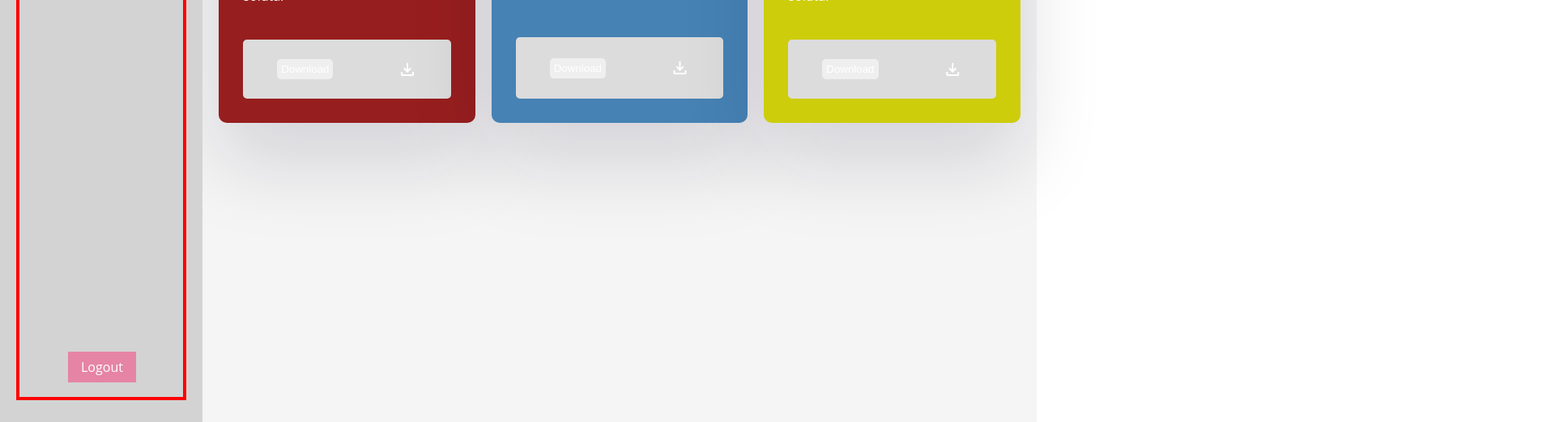
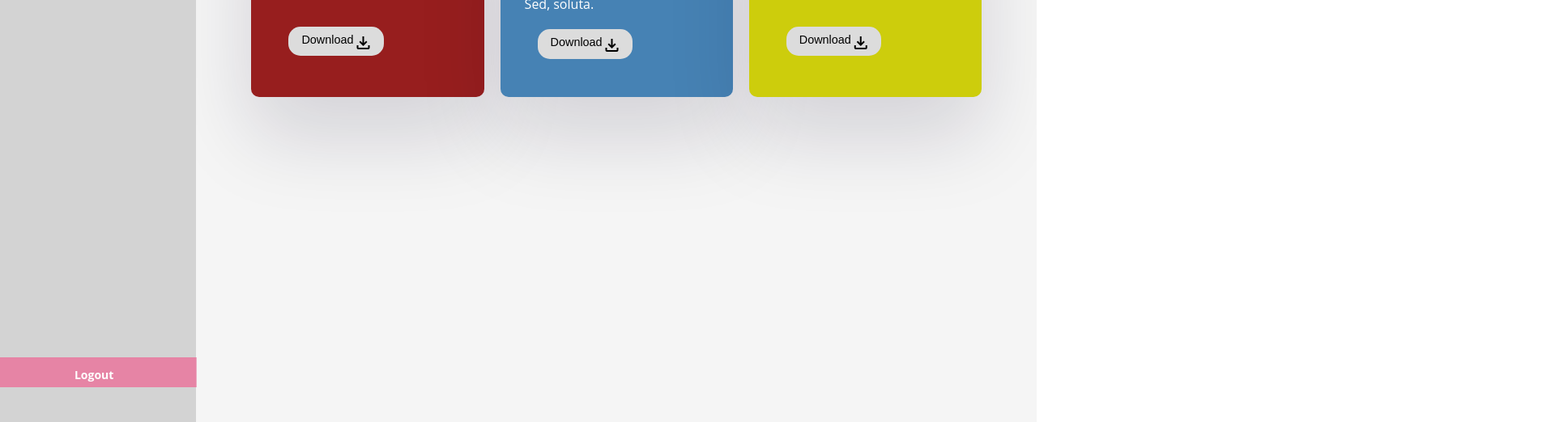
Before and after one commit to ZeeAzeez/dashboard, a plain HTML site: page dashboard.html in a window 1280 px wide. Shown: the part 278-800 px from the top of the page at 81% size, 1920 px wide, since content can reach past the window. Drawn offline with nearby package versions, Linux system fonts and the light colour scheme.

Commit message:
new changes on button

```diff
--- a/dashboard.css
+++ b/dashboard.css
@@ -29,9 +29,10 @@
  ul {
     list-style-type: none;
     align-items: center;
-    border: 4px solid red;
+    /* border: 4px solid red; */
     height: 90vh;
     position: relative;
+    width: 100%;
   }
 
 main{
@@ -59,15 +60,33 @@ footer{
 }
 .navbar-menu ul{
     padding: 50px;
+
 }
 .navbar-menu ul li{
     padding: 10px;
 }
 .navbar-menu ul li:last-child{
+    background-color: rgb(230, 132, 165);
+    width: 125%;
     position: absolute;
     bottom: 1rem;
-    width: 3000px;
-    padding-right: 5rem;
+    left: 0;
+    transform: translateX(-12%);
+    /* padding: 0.3rem 0.5rem; */
+    height: 2.3rem;
+
+}
+#logout-btn{
+    color:white;
+    /* padding: 0.5rem 1rem; */
+    text-align: center;
+    margin: 0 auto;
+    /* padding: 0.3rem 0.5rem; */
+
+}
+#logout-btn h3{
+    padding: 0.1rem 0.5rem;
+    font-size: 14px;
 }
 .navbar-menu a:hover {
     color: steelblue;
@@ -75,12 +94,7 @@ footer{
 .navbar-menu a.active{
         background-color: #04AA6D;
 }
-#logout-btn{
-    color:white;
-    background-color: rgb(230, 132, 165);
-    padding: 0.5rem 1rem;
 
-}
 
 .content{
     background: #fff;
@@ -90,12 +104,15 @@ footer{
     margin-bottom: 10px;
     display:grid;
     grid-template-columns: 1fr;
+    width: 100%;
 }
 .stocks-header{
     display:flex;
     justify-content: space-between;
     align-items: center;
     margin-bottom: 10px;
+    padding: 0.9rem 1rem;
+    width: 100%;
 }
 .stocks{
     background-color: rgb(151, 30, 30);
@@ -129,21 +146,30 @@ footer{
     grid-template-columns: repeat(3, 1fr);
     grid-gap: 20px;
     height: 50%;
+    padding: 2rem 3rem;
 }
 .button-group{
     display: flex;
-    justify-content: space-around;
+    /* justify-content: space-around; */
     align-items: center;
-    padding: 2px;
-    background-color: gainsboro;
+    /* background-color: white; */
+    width: 100%;
+    padding: 1rem;
     border-radius: 5px;
 }
+
 .button-group button{
-    padding: 5px;
-    border-radius: 5px;
+    display: flex;
+    justify-content: space-between;
+    padding: 0.5rem 1rem;
+    border-radius: 15px;
+    background-color: gainsboro;
     border: none;
-    color: white;
-    cursor: pointer;
+    color: black;
+    font-size: 0.9rem;
+    width: 60%;
+    height: 2.3rem;
+    margin-left: 1rem auto;
 }
 
 @media(max-width: 768px){
@@ -170,6 +196,6 @@ footer{
 
         grid-template-columns: 1fr;
         width: 100%;
-        padding: 1rem 2rem;
+        padding: 2rem 3rem;
     }
 }
--- a/dashboard.html
+++ b/dashboard.html
@@ -21,8 +21,9 @@
         </div>
           Lorem, ipsum dolor sit amet consectetur adipisicing elit. Sed, soluta.
           <div class="button-group">
-          <button type="button" class="stock-button">Download</button>
-          <span class="material-symbols-outlined stock-button">download</span>
+          <button type="button" class="stock-button">Download
+            <span class="material-symbols-outlined stock-button">download</span>
+          </button>
         </div>
         </div>
         <div class="content new-customers">
@@ -32,8 +33,9 @@
         </div>
             Lorem, ipsum dolor sit amet consectetur adipisicing elit. Sed, soluta.
             <div class="button-group">
-            <button type="button" class="nc-button">Download</button>
-            <span class="material-symbols-outlined nc-button">download</span>
+            <button type="button" class="nc-button">Download
+              <span class="material-symbols-outlined nc-button">download</span>
+            </button>
           </div>
         </div>
         <div class="content pending">
@@ -43,8 +45,10 @@
             </div>
             Lorem, ipsum dolor sit amet consectetur adipisicing elit. Sed, soluta.
             <div class="button-group">
-            <button type="button" class="pending-button">Download</button>
-            <span class="material-symbols-outlined pending-button">download</span>
+            <button type="button" class="pending-button">Download
+              <span class="material-symbols-outlined pending-button">download</span>
+            </button>
+
           </div>
         </div>
       </div>
@@ -60,7 +64,8 @@
         <li><a href="#">Users</a></li>
         <li><a href="#">Profile</a></li>
         <li><a href="#">Settings</a></li>
-        <li><a id="logout-btn" href="#">Logout</a></li>
+        <li><a id="logout-btn" href="#">
+          <h3>Logout</h3></a></li>
       </ul>
     </aside>
   </body>
```
